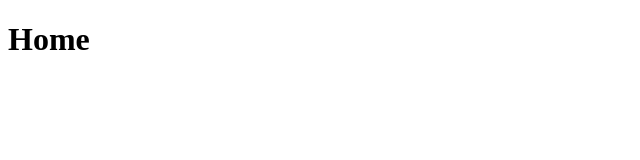
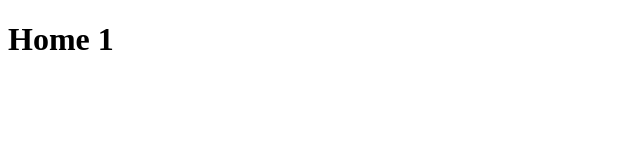
Before and after one commit to desarrollocml/react_router_dom_v6, a React (Create React App) app: page / in a window 1280 px wide. Shown: the top 160 px of the page, without its empty margins (0-640 px from the left). Built offline with nearby package versions, Linux system fonts and the light colour scheme.

Commit message:
paginas agregadas

```diff
--- a/src/App.js
+++ b/src/App.js
@@ -1,11 +1,18 @@
 import { BrowserRouter as Router, Route, Routes } from "react-router-dom";
-import HolaPage from "./pages/HolaPage";
+import AboutPage from "./pages/AboutPage";
+import HellowPage from "./pages/HellowPage";
+import HomePage from "./pages/HomePage";
+import NotFoundPage from "./pages/NotFoundPage";
+import UsersPage from "./pages/UsersPage";
 function App() {
   return (
     <Router>
       <Routes>
-        <Route path="/" element={<h1>Home</h1>} />
-        <Route path="/hola" element={<HolaPage/>} />
+        <Route path="/" element={<HomePage />} />
+        <Route payh="/about" element={<AboutPage />} />
+        <Route path="/users" element={<UsersPage />} />
+        <Route path="/hola" element={<HellowPage />} />
+        <Route path="*" element={<NotFoundPage />} />
       </Routes>
     </Router>
   );
--- /dev/null
+++ b/src/pages/AboutPage.js
@@ -0,0 +1,4 @@
+
+export default function AboutPage() {
+  return <div>AboutPage</div>;
+}
--- a/src/pages/HolaPage.js
+++ b/src/pages/HellowPage.js
@@ -1,5 +1,5 @@
 
-export default function HolaPage() {
+export default function HellowPage() {
   return(
     <div>
         <h1>Hola Mundo</h1>
--- /dev/null
+++ b/src/pages/HomePage.js
@@ -0,0 +1,9 @@
+import React from "react";
+
+export default function HomePage() {
+  return (
+    <>
+      <h1>Home 1</h1>
+    </>
+  );
+}
--- /dev/null
+++ b/src/pages/NotFoundPage.js
@@ -0,0 +1,8 @@
+
+export default function NotFoundPage() {
+  return (
+    <div>
+      <h1>404 | Not Found</h1>
+    </div>
+  );
+}
--- /dev/null
+++ b/src/pages/UsersPage.js
@@ -0,0 +1,4 @@
+
+export default function UsersPage() {
+  return <div>UsersPage</div>;
+}
```
